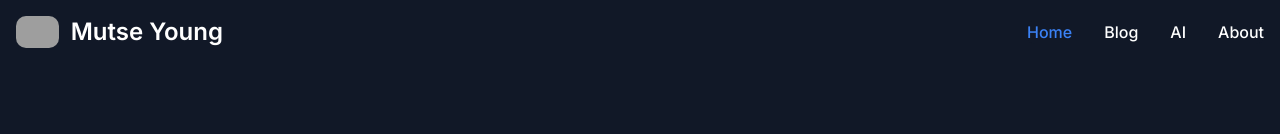
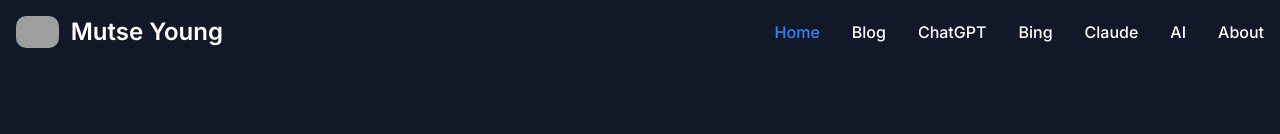
Before and after one commit to mutse/homepage, a Next.js app: page / in a window 1280 px wide. Shown: the top 134 px of the page. Built offline with nearby package versions, Linux system fonts and the light colour scheme; grey boxes are pictures that could not be loaded.

Commit message:
update navbar items

```diff
--- a/src/components/Navbar.tsx
+++ b/src/components/Navbar.tsx
@@ -58,6 +58,30 @@
                 href="https://chatgpt.mutse.top"
                 className="block py-2 pl-3 pr-4 text-gray-900 rounded hover:bg-gray-100 md:hover:bg-transparent md:border-0 md:hover:text-blue-700 md:p-0 dark:text-white md:dark:hover:text-blue-500 dark:hover:bg-gray-700 dark:hover:text-white md:dark:hover:bg-transparent"
               >
+                ChatGPT
+              </a>
+            </li>
+            <li>
+              <a
+                href="https://bing.mutse.top"
+                className="block py-2 pl-3 pr-4 text-gray-900 rounded hover:bg-gray-100 md:hover:bg-transparent md:border-0 md:hover:text-blue-700 md:p-0 dark:text-white md:dark:hover:text-blue-500 dark:hover:bg-gray-700 dark:hover:text-white md:dark:hover:bg-transparent"
+              >
+                Bing
+              </a>
+            </li>
+            <li>
+              <a
+                href="https://claude.mutse.top"
+                className="block py-2 pl-3 pr-4 text-gray-900 rounded hover:bg-gray-100 md:hover:bg-transparent md:border-0 md:hover:text-blue-700 md:p-0 dark:text-white md:dark:hover:text-blue-500 dark:hover:bg-gray-700 dark:hover:text-white md:dark:hover:bg-transparent"
+              >
+                Claude
+              </a>
+            </li>
+            <li>
+              <a
+                href="https://ai.mutse.top"
+                className="block py-2 pl-3 pr-4 text-gray-900 rounded hover:bg-gray-100 md:hover:bg-transparent md:border-0 md:hover:text-blue-700 md:p-0 dark:text-white md:dark:hover:text-blue-500 dark:hover:bg-gray-700 dark:hover:text-white md:dark:hover:bg-transparent"
+              >
                 AI
               </a>
             </li>
```
